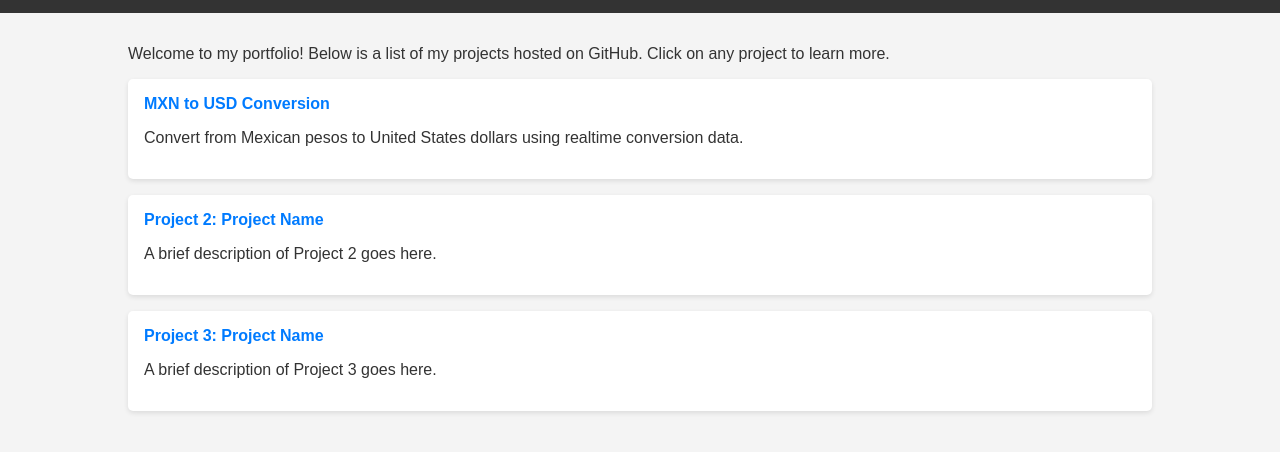
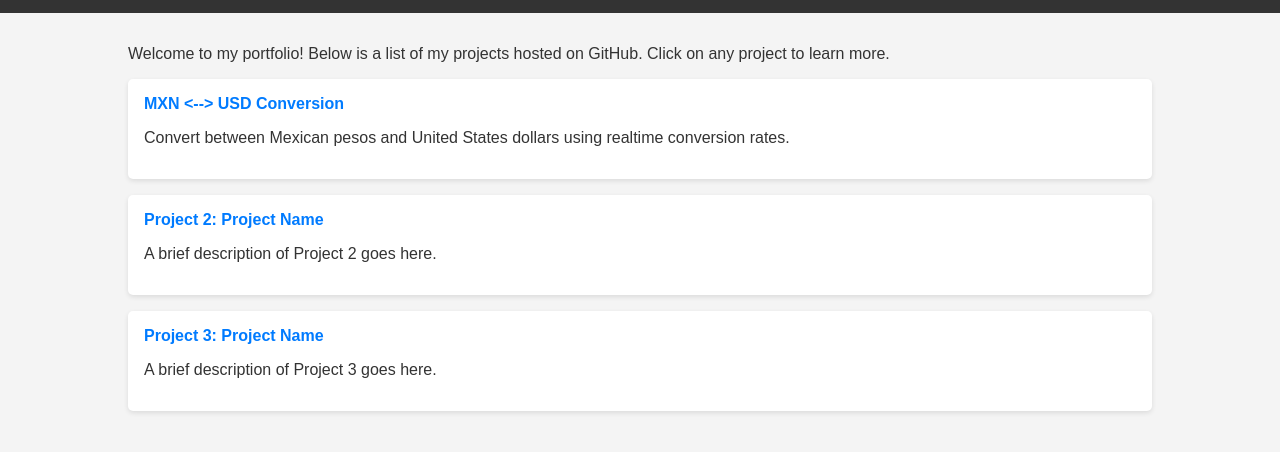
Before and after one commit to jrstan17/jrstan17.github.io, a plain HTML site: page index.html in a window 1280 px wide. Shown: the part 56-508 px from the top of the page. Drawn offline with Linux system fonts and the light colour scheme.

Commit message:
Update index.html

```diff
--- a/index.html
+++ b/index.html
@@ -60,8 +60,8 @@
     <p>Welcome to my portfolio! Below is a list of my projects hosted on GitHub. Click on any project to learn more.</p>
     <ul class="project-list">
         <li>
-            <a href="conversion.html">MXN to USD Conversion</a>
-            <p>Convert from Mexican pesos to United States dollars using realtime conversion data.</p>
+            <a href="conversion.html">MXN <--> USD Conversion</a>
+            <p>Convert between Mexican pesos and United States dollars using realtime conversion rates.</p>
         </li>
         <li>
             <a href="project2.html">Project 2: Project Name</a>
```
